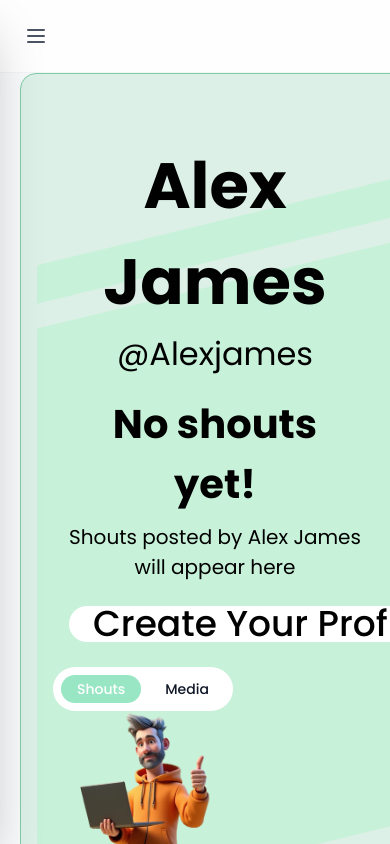
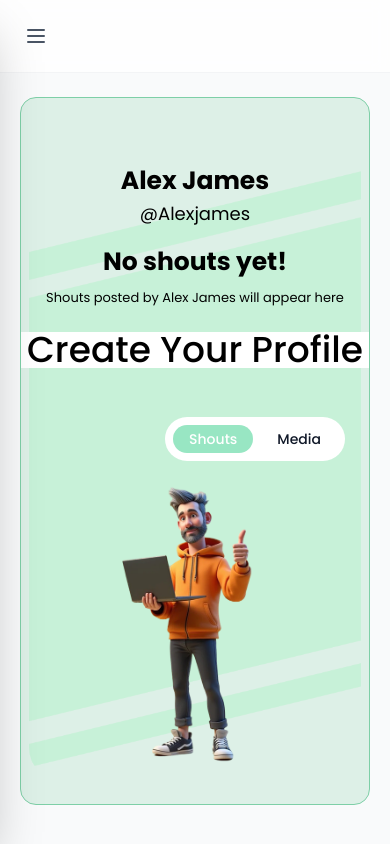
Before and after one commit to FMunir321/biogram, a React (Vite) app: page /profile in a window 390 px wide. Built offline with nearby package versions, Linux system fonts and the light colour scheme; a web font is replaced by a local one.

Commit message:
fix responsive issue after dashboard

```diff
--- a/src/components/maindashboard/Profile.tsx
+++ b/src/components/maindashboard/Profile.tsx
@@ -8,33 +8,34 @@ const Profile = () => {
   const [activeTab, setActiveTab] = useState<"shouts" | "media">("shouts");
 
   return (
-    <div className="w-full max-w-[1400px] px-4 md:px-8 py-6 bg-[#ddf0e7] border-1 rounded-2xl mx-5 border-[#7ecfa7]">
-      {/* Background image applied via inline style */}
+    <div className="overflow-x-hidden">
+      <div className="w-full max-w-[1400px] px-5 py-6 mx-auto">
+        <div className="w-full max-w-[1400px] px-2 md:px-4 py-6 mx-auto bg-[#ddf0e7] border border-[#7ecfa7] rounded-2xl overflow-hidden">
           <div
-        className="bg-gradient-to-br from-pink-100 to-pink-200 rounded-[32px] p-4 md:p-6 relative min-h-[500px] bg-cover bg-center flex flex-col md:flex-row justify-between"
+            className="bg-gradient-to-br from-pink-100 to-pink-200 rounded-[32px] p-4 md:p-6 relative min-h-[500px] bg-cover bg-center flex flex-col md:flex-row justify-between w-full"
             style={{ backgroundImage: `url(${bground})` }}
           >
-        <div className="flex flex-col justify-between px-4 py-6">
+            {/* Left Side */}
+            <div className="w-full md:w-1/2 flex flex-col justify-between items-center md:items-start py-6">
               {/* Header */}
               <div className="flex flex-col sm:flex-row justify-between items-center gap-4 mb-4">
                 <div className="text-center sm:text-left">
-              <h1 className="text-[64px] font-bold text-[#010101]">Alex James</h1>
-              <p className="text-[32px] text-normal text-[#010101]">@Alexjames</p>
+                  <h1 className="text-[25px] sm:text-[40px] lg:text-[64px] font-bold text-[#010101]">Alex James</h1>
+                  <p className="text-[18px] md:text-[24px] lg:text-[32px] text-[#010101]">@Alexjames</p>
                 </div>
               </div>
 
-          {/* Content (Centered between header and footer) */}
+              {/* Centered Content */}
               <div className="flex-grow flex flex-col justify-center items-center text-center">
-            <h2 className="text-[40px] font-bold text-black mb-2">
+                <h2 className="text-[25px] sm:text-[40px] lg:text-[64px] font-bold text-black mb-2">
                   No shouts yet!
                 </h2>
-            <p className="text-[20px] text-black mb-6">
+                <p className="text-[13px] md:text-[16px] text-black mb-6">
                   Shouts posted by Alex James will appear here
                 </p>
               </div>
 
-          {/* Footer */}
-
+              {/* Footer Button */}
               <Link to="/profilemaindashboard">
                 <Button className="bg-white hover:bg-gray-50 text-black font-medium rounded-full px-6 md:px-8 py-3 md:py-5 text-[36px] md:text-base cursor-pointer">
                   Create Your Profile
@@ -42,14 +43,14 @@ const Profile = () => {
               </Link>
             </div>
 
-        <div className="flex flex-col items-end w-fit">
+            {/* Right Side */}
+            <div className="w-full md:w-1/2 flex flex-col items-center md:items-end justify-between mt-6 md:mt-0">
               {/* Tabs */}
-          <div className="bg-white p-2 rounded-full w-fit">
+              <div className="bg-white p-2 rounded-full w-fit self-end">
                 <div className="flex gap-2">
                   <button
                     onClick={() => setActiveTab("shouts")}
-                className={`px-4 py-1 rounded-full text-sm font-medium transition ${
-                  activeTab === "shouts"
+                    className={`px-4 py-1 rounded-full text-sm font-medium transition ${activeTab === "shouts"
                       ? "bg-[#98e6c3] text-white"
                       : "bg-white text-gray-900"
                       }`}
@@ -58,8 +59,7 @@ const Profile = () => {
                   </button>
                   <button
                     onClick={() => setActiveTab("media")}
-                className={`px-4 py-1 rounded-full text-sm font-medium transition ${
-                  activeTab === "media"
+                    className={`px-4 py-1 rounded-full text-sm font-medium transition ${activeTab === "media"
                       ? "bg-[#98e6c3] text-white"
                       : "bg-white text-gray-900"
                       }`}
@@ -68,13 +68,16 @@ const Profile = () => {
                   </button>
                 </div>
               </div>
+
               {/* Character Image */}
-          <div className="bottom-0 right-0 z-0">
+              <div className="mt-6 md:mt-auto">
                 <img
                   src={characterImg}
                   alt="3D Character"
-              className="w-[160px] md:w-[240px] h-auto"
+                  className="w-[160px] lg:w-[240px] h-auto"
                 />
+              </div>
+            </div>
           </div>
         </div>
       </div>
--- a/src/pages/Messages.tsx
+++ b/src/pages/Messages.tsx
@@ -8,8 +8,8 @@ const Messages = () => {
       className="flex flex-col md:flex-row justify-center h-full  bg-cover bg-center"
       style={{ backgroundImage: `url(${bground})` }}
     >
-      <div className="w-[50%] p-5">
-        <h1 className="text-[32px] font-bold text-black">Message</h1>
+      <div className="w-full md:w-[50%] p-5">
+        <h1 className="text-[32px] font-bold text-black mb-3 md:mb-0">Message</h1>
         {/* Searchbar */}
         <div className="flex !border-[#6fb793] border-1 mb-4 gap-2 w-full  rounded-full [background:linear-gradient(to_right,_#dfece2,_#d5dad9)] text-black text-[20px] font-medium">
           <Input
@@ -26,7 +26,7 @@ const Messages = () => {
         </div>
       </div>
 
-      <div className="w-[50%] md:border-l md:border-[#b6c1bc] md:pl-8 flex justify-center items-center">
+      <div className="w-full md:w-[50%] md:border-l md:border-[#b6c1bc] md:pl-8 flex justify-center items-center">
         <div>
           <p className="text-black text-center font-medium">
             Select a conversation to start chat
```
Lines whose indentation alone changed are shown as unchanged.
